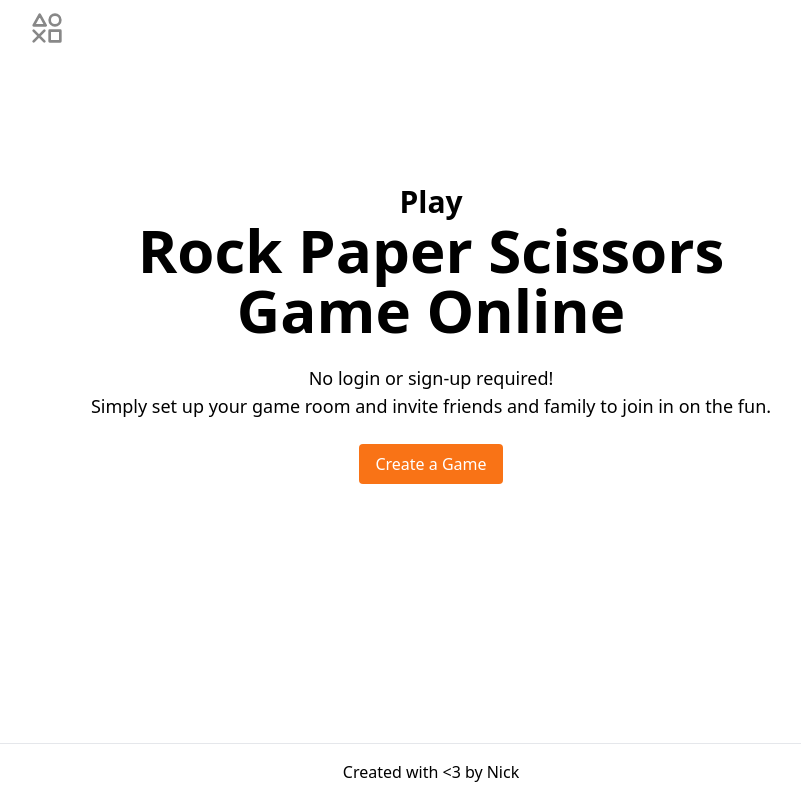
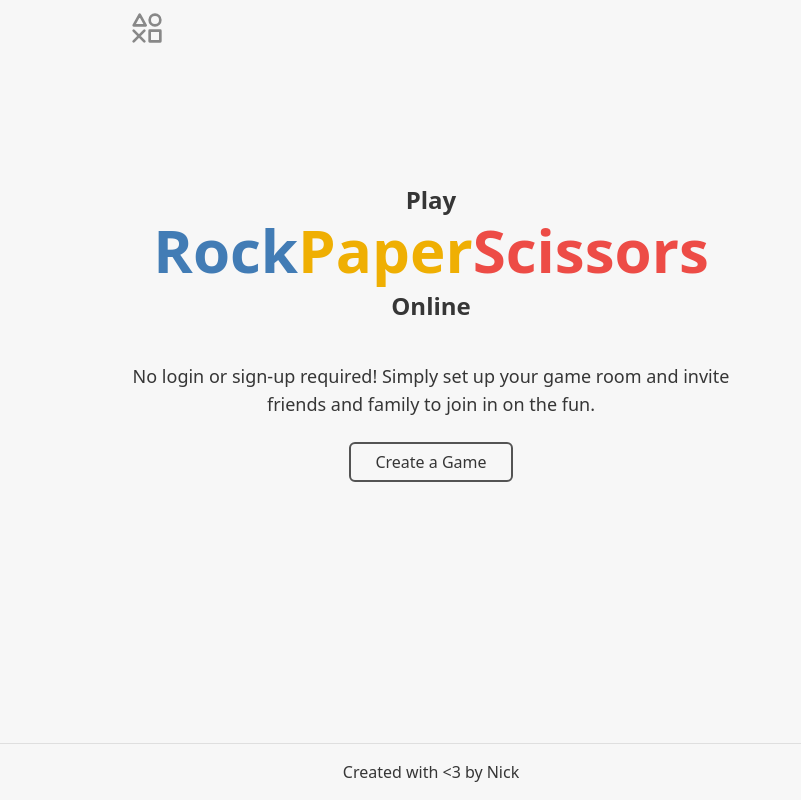
Before and after one commit to nicojuhari/rock-paper-scissors, a Nuxt app: page / in a window 1280 px wide. Shown: the whole page, without its empty margins (209-1010 px from the left). Built offline with nearby package versions, Linux system fonts and the light colour scheme.

Commit message:
feat: redesign UI and logic

```diff
--- a/assets/main.css
+++ b/assets/main.css
@@ -2,13 +2,25 @@
 @tailwind components;
 @tailwind utilities;
 
+body {
+    @apply bg-gray-50 text-gray-950;
+}
+
 .container {
     width: calc(100% - 2rem);
-    max-width: 800px;
+    max-width: 600px;
     margin-left:auto;
     margin-right: auto;
 }
 
 .btn {
-    @apply inline-flex px-4 h-10 rounded items-center;
+    @apply inline-flex px-6 h-10 rounded-md items-center font-medium;
 }
+
+.btn.btn-primary {
+    @apply bg-blue-600 text-white;
+}
+
+.btn.btn-outline {
+    @apply border-2 border-gray-900 text-gray-950;
+}
--- /dev/null
+++ b/components/JoinGame.vue
@@ -0,0 +1,31 @@
+<script setup lang="ts">
+
+    const { playerId, playerName } = usePlayer()
+    const { gameData, joinGame } = useAppwrite()
+
+    const showInput = ref(false)
+
+    const onJoinGame = async () => {
+        try {
+
+            gameData.value = await joinGame(gameData.value.$id, playerId.value, playerName.value)
+
+        } catch (err) {
+            console.error(err)
+        }
+    }
+
+    onMounted(() => {
+        showInput.value = playerName.value === '' ? true : false
+    })
+</script>
+<template>
+    <div class="text-center">
+        <div class="my-6">This game has been created by <strong>{{ gameData.player1Name }}</strong></div>
+        <div v-if="showInput" class="my-6 space-y-4">
+            <div>In order to join the game, please provide your display name and click the [join] button!</div>
+            <InputName />
+        </div>
+        <button @click="onJoinGame" class="btn bg-blue-600 text-white">Join</button>
+    </div>
+</template>
--- a/composables/useAppwrite.ts
+++ b/composables/useAppwrite.ts
@@ -9,9 +9,10 @@ const APPWRITE_COLLECTION_ID = '67039f370009d02987f1'
 type Game = {
   player1: string,
   player2: string,
-  reason: string,
   player1Choices: number[],
   player2Choices: number[],
+  player1Name: string,
+  player2Name: string,
   $id: string,
   $collectionId: string,
   $databaseId: string,
@@ -32,7 +33,7 @@ export const useAppwrite = () => {
 
   let unsubscribe: (() => void) | null = null
 
-  const createGame = async (player1: string, reason: string): Promise<string> => {
+  const createGame = async (player1: string, player1Name: string): Promise<string> => {
     try {
       const response = await databases.createDocument(
         APPWRITE_DATABASE_ID,
@@ -40,7 +41,7 @@ export const useAppwrite = () => {
         ID.unique(),
         {
           player1,
-          reason,
+          player1Name,
         }
       )
 
@@ -51,7 +52,7 @@ export const useAppwrite = () => {
     }
   }
 
-  const joinGame = async (gameId: string, player2: string): Promise<Game> => {
+  const joinGame = async (gameId: string, player2: string, player2Name: string): Promise<Game> => {
     try {
       let response = await databases.updateDocument<Game>(
         APPWRITE_DATABASE_ID,
@@ -59,6 +60,7 @@ export const useAppwrite = () => {
         gameId,
         {
           player2,
+          player2Name
         }
       )
      return response
--- a/composables/usePlayer.ts
+++ b/composables/usePlayer.ts
@@ -1,24 +1,26 @@
-
-
+const playerName = ref('')
+const playerId = ref('')
 
 export const usePlayer = () => {
-
-    const playerId = ref('')
-
 
     const createPlayerId = () => {
         const head = Date.now().toString(36);
         const tail = Math.random().toString(36).substring(2);
         const newUserId = head + tail
-        localStorage.setItem('rps-pleayer-id', newUserId)
+        localStorage.setItem('rps-player-id', newUserId)
         playerId.value = newUserId
+    }
+
+    const createPlayerName = (name: string) => {
+        localStorage.setItem('rps-player-name', name)
     }
 
     //check if we are in browser
 
     if (typeof window !== 'undefined' && typeof localStorage !== 'undefined') {
         //create unique id for the user, if not exist
-        playerId.value = localStorage.getItem('rps-pleayer-id') || ''
+        playerId.value = localStorage.getItem('rps-player-id') || ''
+        playerName.value = localStorage.getItem('rps-player-name') || ''
 
         if (!playerId.value) {
         //without crypto, just use a random number and date
@@ -27,11 +29,10 @@ export const usePlayer = () => {
     }
 
 
-
-
-
     return {
         playerId,
+        playerName,
         createPlayerId,
+        createPlayerName
     }
 }
--- a/pages/game/new.vue
+++ b/pages/game/new.vue
@@ -1,51 +1,38 @@
 <script setup lang="ts">
-// import { useGameStore } from '~/composables/useGameStore'
-import { useAppwrite } from '~/composables/useAppwrite'
 
 useHead({
-    title: 'Create a Rock Paper Scissors Game Online',
+    title: 'Create a Rock Paper Scissors Game Room',
     meta: [
-        { name: 'description', content: "Create a Rock Paper Scissors Game online. Share the link, and settle debates in a fun way. Join now to make decisions together!" },
+        { name: 'description', content: "Create a Rock Paper Scissors Game Room and play online. Share the link, and settle debates in a fun way. Join now to make decisions together!" },
         { name: 'keywords', content: 'rock paper scissors, game, play online' },
     ],
 })
 
-// const gameStore = useGameStore()
 const appwrite = useAppwrite()
-const { playerId, createPlayerId } = usePlayer()
+const { playerId, playerName } = usePlayer()
 
+const onCreateGame = async () => {
 
-const name = ref('')
-const reason = ref('')
-
-const createGame = async () => {
-
-    if (!playerId.value) {
-        createPlayerId()
-    }
+    if (!playerName.value || !playerId.value) return
 
     try {
-        const gameId = await appwrite.createGame(playerId.value, reason.value)
-        console.log('ddd',gameId)
+        const gameId = await appwrite.createGame(playerId.value, playerName.value)
         navigateTo(`/game/${gameId}`)
     } catch (error) {
         console.error(error)
         alert('Failed to create game')
     }
 }
+
+
 </script>
 
 <template>
     <div class="container">
-        <h1 class="mt-24 text-3xl font-bold text-center">Create Your Game Room</h1>
-        <div class="my-10 flex flex-col gap-1.5">
-            <label class="text-2xl">What's at Stake?<span class="text-sm text-gray-500"> (optional):</span></label>
-            <input v-model="reason" class="border rounded border-gray-500 p-2 text-3xl" maxlength="200" />
-            <div class="text-gray-500">Enter the reason for your game (e.g., "Who washes the car?" or "What movie to watch tonight?")</div>
-        </div>
+        <h1 class="mt-24 text-3xl font-bold text-center">Create a Game Room</h1>
+        <InputName />
         <div class="text-center my-10">
-            <button @click.prevent="createGame"
-                class="btn bg-orange-500 text-white">Create</button>
+            <button @click.prevent="onCreateGame" class="btn btn-outline" :disabled="!playerName">Create</button>
         </div>
     </div>
 </template>
--- a/pages/index.vue
+++ b/pages/index.vue
@@ -6,18 +6,43 @@
       { name: 'keywords', content: 'rock paper scissors, game, play online' },
     ],
   })
+
+  const { playerName, playerId } = usePlayer()
+  const { createGame } = useAppwrite();
+
+const onCreateGame = async () => {
+  try {
+    const gameId = await createGame(playerId.value, playerName.value)
+    navigateTo(`/game/${gameId}`)
+  } catch (error) {
+    console.error(error)
+    alert('Failed to create game')
+  }
+}
+
+
 </script>
 
 <template>
   <div class="container">
-    <div class="font-bold text-center mt-24 md:mt-32 text-4xl md:text-6xl">
-      <div class="text-3xl">Play</div>
-      <h1>Rock Paper Scissors <br>Game Online</h1>
+    <div class="mt-24 md:mt-32 space-y-1 text-center font-bold">
+      <div class="text-2xl">Play</div>
+      <h1 class=" text-4xl md:text-6xl">
+        <span class="text-blue-500">Rock</span>
+        <span class="text-yellow-500">Paper</span>
+        <span class="text-red-500">Scissors</span>
+      </h1>
+      <div class="text-2xl pt-1.5">Online</div>
     </div>
-    <div class="my-6 text-center text-lg">No login or sign-up required!<br>Simply set up your game room and invite friends and
+    <div class="mt-10 text-center text-lg">No login or sign-up required! Simply set up your game room and invite
+      friends and
       family to join in on the fun.</div>
     <div class="text-center my-6">
-      <NuxtLink to="/game/new" class="btn bg-orange-500 text-white">Create a Game</NuxtLink>
+      <div v-if="playerName" class="text-center space-y-4">
+        <div class="text-green-600">Welcome back <strong>{{ playerName }}</strong></div>
+        <button class="btn btn-outline" @click.prevent="onCreateGame">Create another Game</button>
+      </div>
+      <NuxtLink v-else to="/game/new" class="btn btn-outline">Create a Game</NuxtLink>
     </div>
   </div>
 </template>
--- a/tailwind.config.js
+++ b/tailwind.config.js
@@ -8,7 +8,90 @@ module.exports = {
         "./error.vue",
     ],
     theme: {
-        extend: {},
+        extend: {
+            colors: {
+                blue: {
+                    50: "#f4f7fb",
+                    100: "#e7eef7",
+                    200: "#cadbed",
+                    300: "#9bbcde",
+                    400: "#6699ca",
+                    500: "#427cb5",
+                    600: "#316298",
+                    700: "#274c77",
+                    800: "#254467",
+                    900: "#233a57",
+                    950: "#17263a",
+                },
+                green: {
+                    50: "#f0fdf5",
+                    100: "#ddfbe9",
+                    200: "#bcf6d4",
+                    300: "#88edb4",
+                    400: "#4ddb8b",
+                    500: "#25c26a",
+                    600: "#189a51",
+                    700: "#177e45",
+                    800: "#186339",
+                    900: "#155231",
+                    950: "#062d19",
+                },
+                gray: {
+                    50: "#f7f7f7",
+                    100: "#ededed",
+                    200: "#dfdfdf",
+                    300: "#cccccc",
+                    400: "#adadad",
+                    500: "#999999",
+                    600: "#888888",
+                    700: "#7b7b7b",
+                    800: "#676767",
+                    900: "#545454",
+                    950: "#363636",
+                },
+                yellow: {
+                    50: "#fefbe8",
+                    100: "#fff8c2",
+                    200: "#ffef87",
+                    300: "#ffde43",
+                    400: "#ffc914",
+                    500: "#efaf03",
+                    600: "#ce8600",
+                    700: "#a45e04",
+                    800: "#88490b",
+                    900: "#733c10",
+                    950: "#431e05",
+                },
+
+                red: {
+                    50: "#fef2f2",
+                    100: "#fee3e2",
+                    200: "#fdcdcb",
+                    300: "#fba9a6",
+                    400: "#f67873",
+                    500: "#ed4c46",
+                    600: "#dd403a",
+                    700: "#b7241e",
+                    800: "#98211c",
+                    900: "#7e221e",
+                    950: "#440d0b",
+                },
+
+                pink: {
+                    50: "#fff1f2",
+                    100: "#ffe3e5",
+                    200: "#ffccd2",
+                    300: "#ffa1ac",
+                    400: "#ff5d73",
+                    500: "#f93a59",
+                    600: "#e71743",
+                    700: "#c30d37",
+                    800: "#a30e36",
+                    900: "#8b1035",
+                    950: "#4e0317",
+                },
+            },
+        },
     },
     plugins: [],
 };
```
Also changed, not shown: components/InputName.vue (added, +47 -0 lines), components/includes/CopyToClipboard.vue (added, +42 -0 lines), pages/game/[id].vue (+8 -34 lines).
